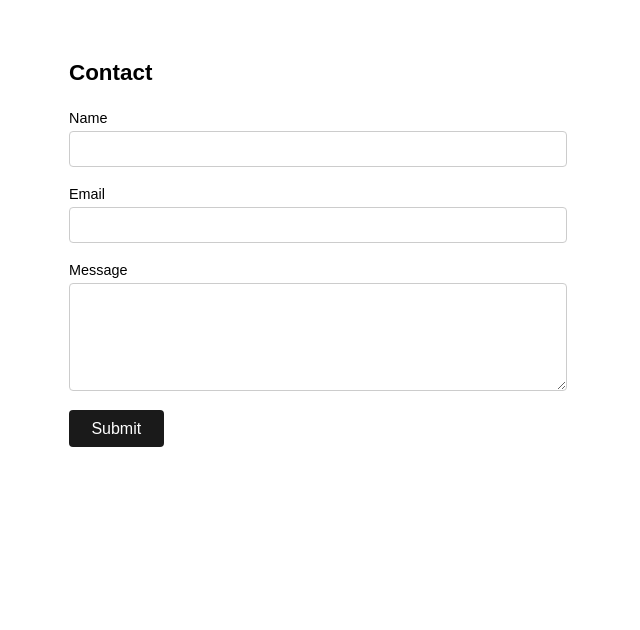
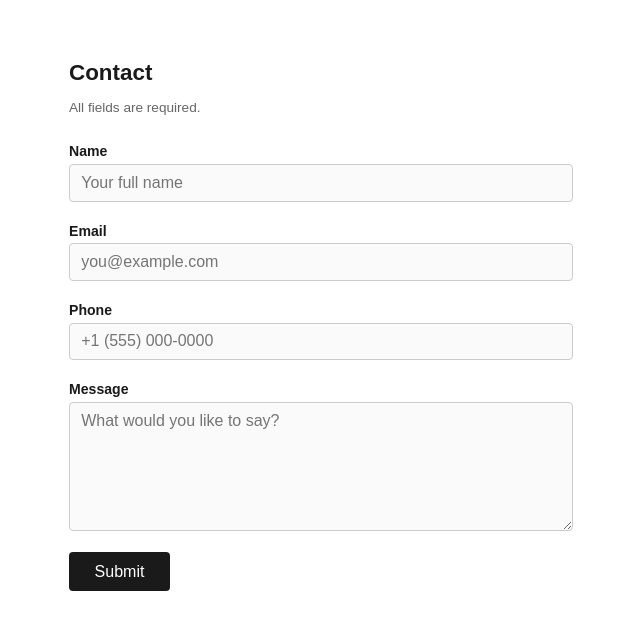
Before and after one commit to aravagar/oim3690, a plain HTML site: page contact.html in a window 1280 px wide. Shown: the whole page, without its empty margins (331-971 px from the left). Drawn offline with Linux system fonts and the light colour scheme.

Commit message:
Update contact.html

```diff
--- a/contact.html
+++ b/contact.html
@@ -10,16 +10,24 @@
         max-width: 480px;
         margin: 60px auto;
         padding: 0 1.5rem;
+        color: #1a1a1a;
       }
 
       h1 {
         font-size: 1.4rem;
-        margin-bottom: 1.5rem;
+        margin-bottom: 0.4rem;
+      }
+
+      p.note {
+        font-size: 0.85rem;
+        color: #666;
+        margin-bottom: 1.8rem;
       }
 
       label {
         display: block;
-        font-size: 0.9rem;
+        font-size: 0.88rem;
+        font-weight: 600;
         margin-bottom: 0.3rem;
       }
 
@@ -27,49 +35,100 @@
       textarea {
         display: block;
         width: 100%;
-        padding: 0.5rem;
-        margin-bottom: 1.2rem;
+        padding: 0.55rem 0.7rem;
+        margin-bottom: 1.3rem;
         border: 1px solid #ccc;
         border-radius: 4px;
         font-size: 1rem;
         font-family: sans-serif;
+        background: #fafafa;
+        transition: border-color 0.2s, box-shadow 0.2s;
       }
 
       input:focus,
       textarea:focus {
         outline: none;
-        border-color: #555;
+        border-color: #333;
+        box-shadow: 0 0 0 3px rgba(0,0,0,0.08);
+        background: #fff;
+      }
+
+      /* highlight required fields that are empty on submit attempt */
+      input:invalid:not(:placeholder-shown),
+      textarea:invalid:not(:placeholder-shown) {
+        border-color: #c0392b;
+      }
+
+      textarea {
+        resize: vertical;
+        min-height: 110px;
       }
 
       button {
-        padding: 0.6rem 1.4rem;
+        padding: 0.65rem 1.6rem;
         background: #1a1a1a;
         color: #fff;
         border: none;
         border-radius: 4px;
         font-size: 1rem;
         cursor: pointer;
+        transition: background 0.2s;
       }
 
-      button:hover {
-        background: #444;
+      button:hover { background: #444; }
+
+      button:focus-visible {
+        outline: 2px solid #333;
+        outline-offset: 3px;
       }
     </style>
   </head>
   <body>
 
     <h1>Contact</h1>
+    <p class="note">All fields are required.</p>
 
-    <form action="https://oim.zhili.dev/echo/view" method="GET">
+    <form action="https://oim.zhili.dev/echo/view" method="POST">
 
       <label for="name">Name</label>
-      <input type="text" id="name" name="name" required />
+      <input
+        type="text"
+        id="name"
+        name="name"
+        placeholder="Your full name"
+        required
+        aria-required="true"
+      />
 
       <label for="email">Email</label>
-      <input type="email" id="email" name="email" required />
+      <input
+        type="email"
+        id="email"
+        name="email"
+        placeholder="you@example.com"
+        required
+        aria-required="true"
+      />
+
+      <!-- new input type: tel -->
+      <label for="phone">Phone</label>
+      <input
+        type="tel"
+        id="phone"
+        name="phone"
+        placeholder="+1 (555) 000-0000"
+        required
+        aria-required="true"
+      />
 
       <label for="message">Message</label>
-      <textarea id="message" name="message" rows="5" required></textarea>
+      <textarea
+        id="message"
+        name="message"
+        placeholder="What would you like to say?"
+        required
+        aria-required="true"
+      ></textarea>
 
       <button type="submit">Submit</button>
 
```
